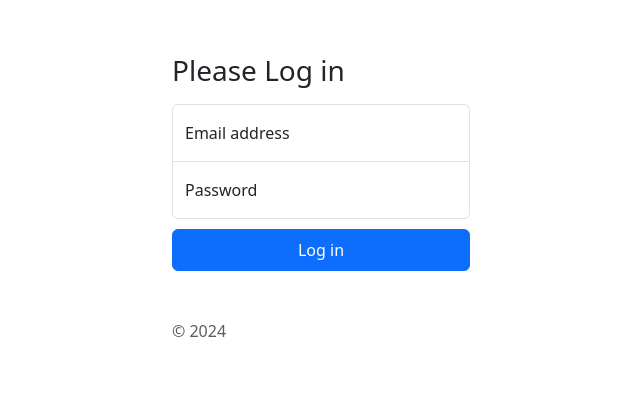
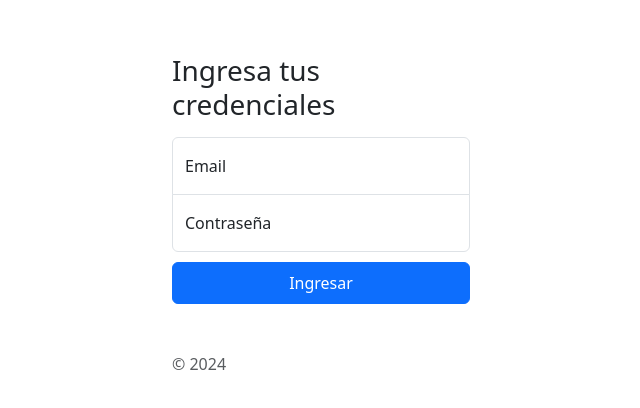
Before and after one commit to ecalvadi/tw-front, a Vue app: page /login in a window 1280 px wide. Shown: the part 202-610 px from the top of the page, without its empty margins (319-959 px from the left). Built offline with nearby package versions, Linux system fonts and the light colour scheme.

Commit message:
Change some text to spanish

```diff
--- a/src/components/HomeView.vue
+++ b/src/components/HomeView.vue
@@ -18,7 +18,7 @@
               <ul class="dropdown-menu text-small shadow" >
                 <li><span class="dropdown-item">{{getUsername()}}</span></li>
                 <li><hr class="dropdown-divider"></li>
-                <li><a class="dropdown-item" href="/logout">Sign out</a></li>
+                <li><a class="dropdown-item" href="/logout">Salir</a></li>
               </ul>
             </div>
           </div>
--- a/src/components/LandingView.vue
+++ b/src/components/LandingView.vue
@@ -11,7 +11,7 @@
           <div class="collapse navbar-collapse" id="navbarCollapse">
             <ul class="navbar-nav me-auto mb-2 mb-md-0">
             </ul>
-            <button class="btn btn-primary" type="submit" v-on:click.prevent = "goLoginPage()">Login</button>
+            <button class="btn btn-primary" type="submit" v-on:click.prevent = "goLoginPage()">Ingresar</button>
           </div>
         </div>
       </nav>
@@ -33,7 +33,7 @@
         <div class="h-100 p-5 text-bg-dark rounded-3">
           <h2>Actualiza tu posición</h2>
           <p>Accede con tu usuario y actualiza tu posición manualmente desde la plataforma web.</p>
-          <a class="btn btn-outline-light" href="/login">Log in</a>
+          <a class="btn btn-outline-light" href="/login">Ingresar</a>
         </div>
       </div>
       <div class="col-md-6">
--- a/src/components/LoginView.vue
+++ b/src/components/LoginView.vue
@@ -1,18 +1,18 @@
 <template>
         <main class="form-signin mb-3 m-auto">
           <form @submit.prevent="login">
-            <h1 class="h3 mb-3 fw-normal">Please Log in</h1>
+            <h1 class="h3 mb-3 fw-normal">Ingresa tus credenciales</h1>
             <div class="form-floating">
               <input type="email" class="form-control" id="floatingInput" placeholder="name@example.com" v-model="input.email">
-              <label for="floatingInput">Email address</label>
+              <label for="floatingInput">Email</label>
             </div>
             <div class="form-floating">
-              <input type="password" class="form-control" id="floatingPassword" placeholder="Password" v-model="input.password">
-              <label for="floatingPassword">Password</label>
+              <input type="password" class="form-control" id="floatingPassword" placeholder="Contraseña" v-model="input.password">
+              <label for="floatingPassword">Contraseña</label>
             </div>
 
 
-            <button class="btn btn-primary w-100 py-2" type="submit" >Log in</button>
+            <button class="btn btn-primary w-100 py-2" type="submit" >Ingresar</button>
             <p class="mt-5 mb-3 text-body-secondary">© 2024</p>
           </form>
         </main>
```
